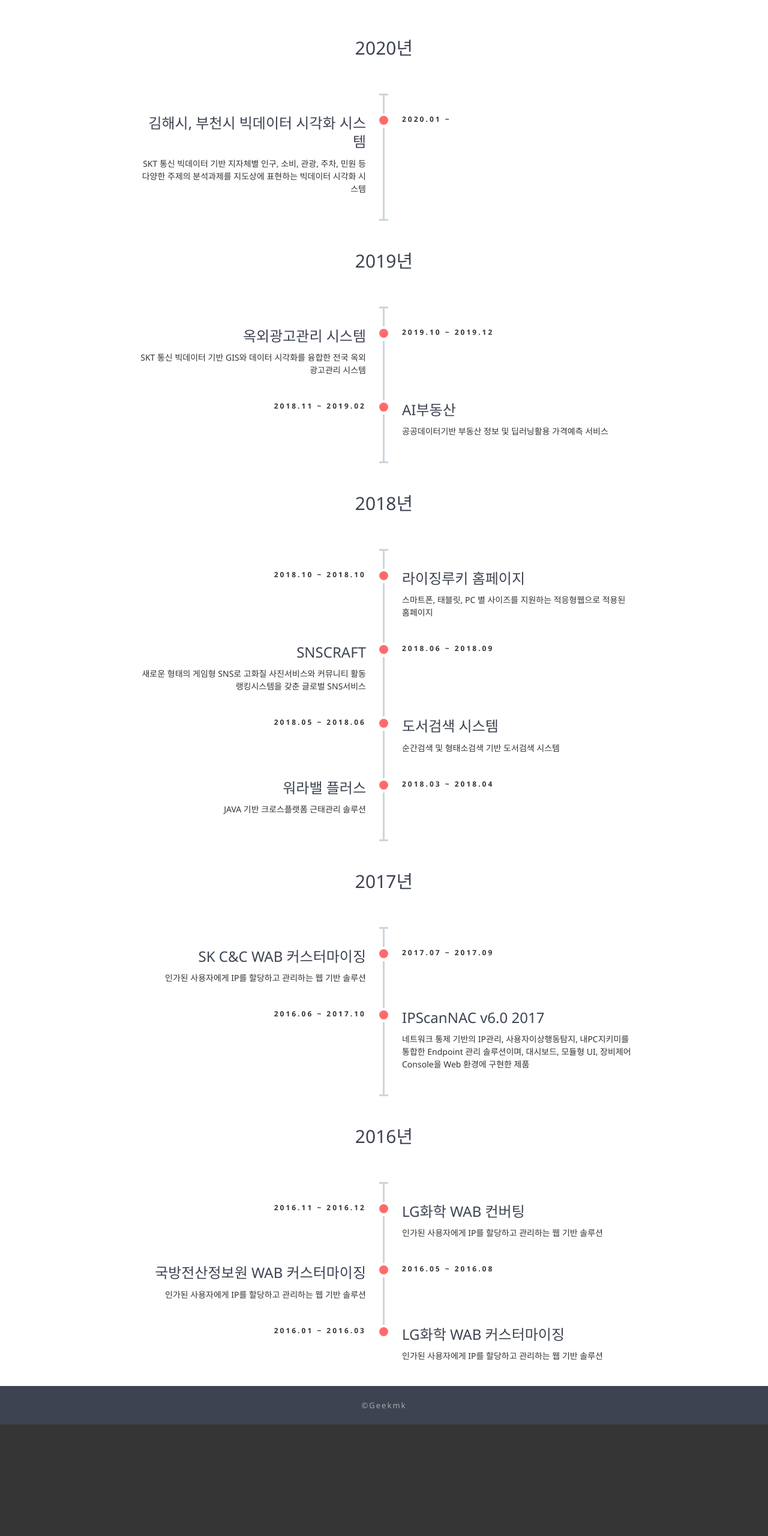
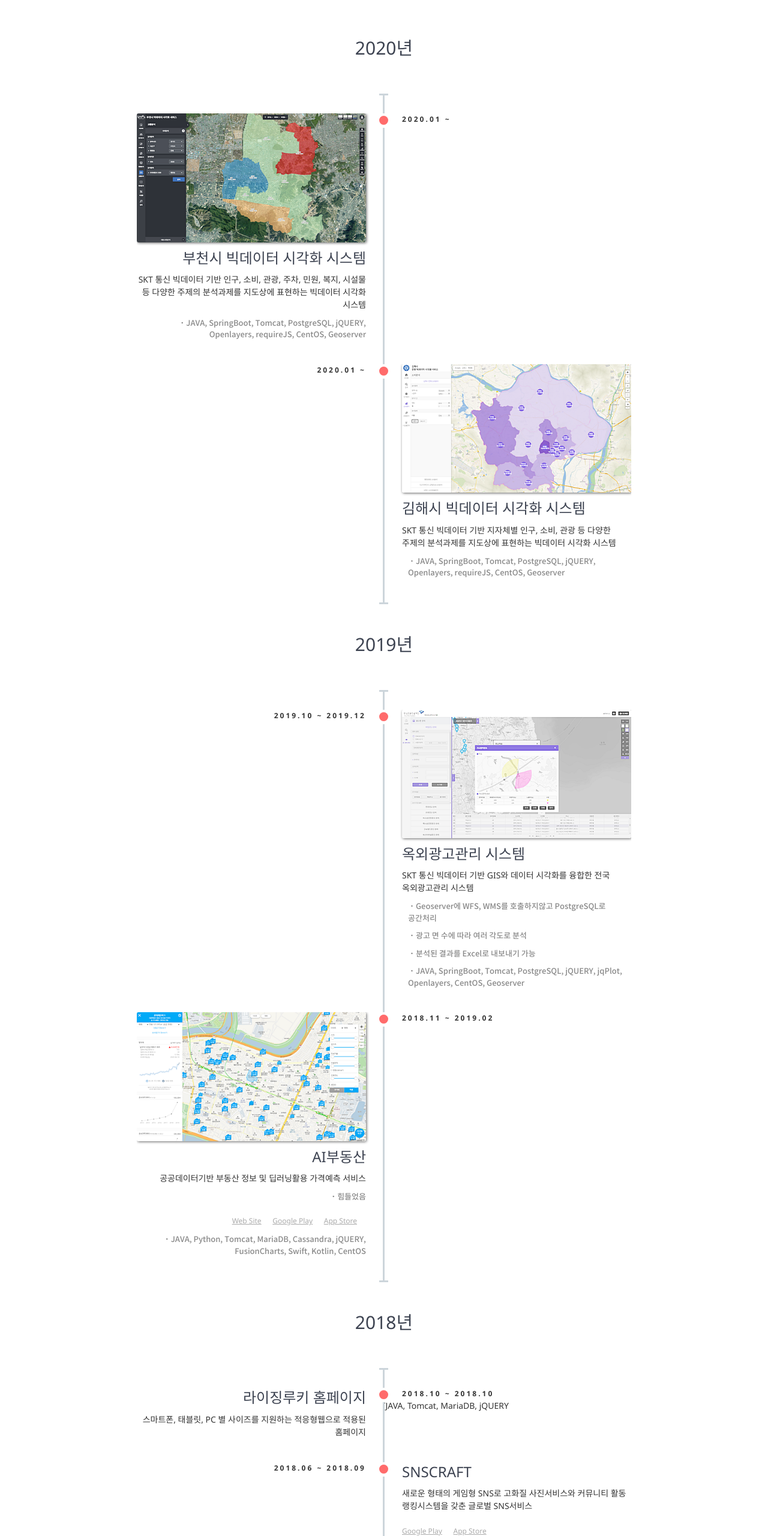
Before and after one commit to geekymk/portfolio, a plain HTML site: page index.html in a window 1280 px wide. Shown: the part 1294-3854 px from the top of the page at 60% size. Before the commit the page ends 3668 px from the top, so only its background shows below. Drawn offline with nearby package versions, Linux system fonts and the light colour scheme.

Commit message:
프로젝트 내용 업데이트

```diff
--- a/css/style.css
+++ b/css/style.css
@@ -22,10 +22,10 @@ html,body{margin: 0;padding: 0;height: 100%;background-color: #353535}
 .article-basic{background-color: #fff;padding: 100px 0 0 0;text-align: center;font-size: large}
 .main-footer{background-color: #3d4351;text-align: center;padding: 20px 0}
 .main-footer-line{margin: 2px 0}
-.copyright{font-size: small;color: #aaa;letter-spacing: 2px}
+.copyright{font-size: small;color: #aaa;letter-spacing: 1px}
 @media all and (min-width: 300px) and (max-width: 999px) {
   .menu{display: none}
-  .mobile-header{top: 20px;left: 25px;position: fixed;z-index: 10;display: block}
+  .mobile-header{top: 20px;left: 25px;position: fixed;z-index: 10;display: block;height: 35px;}
   .mobile-header a{color: #ccc;font-weight: bold;text-decoration: none;text-shadow: rgba(0,0,0,.3) 1px 7px 3px}
   .mobile-header:hover,.mobile-header:hover{opacity: .8;cursor: pointer}
 }
@@ -42,6 +42,9 @@ a:hover{color: #ff9a9a;text-decoration: none}
 .container-fluid .row:nth-child(even){background: #f1f4f5}
 .example-title{text-align: center;margin-bottom: 60px;padding: 3em 0;border-bottom: 1px solid #E4EAEC}
 .example-title p {margin: 0 auto;font-size: 16px;max-width: 400px}
+.ext-link{margin-top: 20px}
+.ext-link a{color: #aaa;text-decoration: underline;font-size: 12px;margin-right: 15px}
+.ext-link a:last-child{margin-left: 0}
 /*==================================
     TIMELINE
 ==================================*/
@@ -62,8 +65,11 @@ a:hover{color: #ff9a9a;text-decoration: none}
 .timeline-item:not(.period):hover .timeline-marker:before {background: transparent;border: 3px solid #FF6B6B}
 /*----- TIMELINE CONTENT -----*/
 .timeline-content {padding-bottom: 40px}
-.timeline-content p{line-height: 150%}
+.timeline-content img{border-radius: 3px;box-shadow: 1px 1px 4px #666;margin-bottom: 10px}
+.timeline-content p{line-height: 150%;word-break: keep-all}
+.timeline-content p.sub{color: #888;font-size: 13px;font-weight: 600;padding-left: 10px}
 .timeline-content p:last-child {margin-bottom: 0}
+.timeline-title{word-break: keep-all}
 /*----- TIMELINE PERIOD -----*/
 .period {padding: 0}
 .period .timeline-info {display: none}
--- a/index.html
+++ b/index.html
@@ -30,8 +30,6 @@
 	<div class="menu__wrap">
 		<span class="menu__name">Geek<b class="mk">mk</b></span>
 		<div class="menu__item"><a href="#about" class="menu__item__link"></a></div>
-		<!-- <div class="menu__item"><a href="#about" class="menu__item__link">소개</a></div> -->
-		<!-- <div class="menu__item"><a href="#about" class="menu__item__link">이력</a></div> -->
 	</div>
 </header>
 <header class="mobile-header">
@@ -70,8 +68,20 @@
                     <div class="timeline-info"><span>2020.01 ~</span></div>
                     <div class="timeline-marker"></div>
                     <div class="timeline-content">
-                        <h3 class="timeline-title">김해시, 부천시 빅데이터 시각화 시스템</h3>
-                        <p>SKT 통신 빅데이터 기반 지자체별 인구, 소비, 관광, 주차, 민원 등 다양한 주제의 분석과제를 지도상에 표현하는 빅데이터 시각화 시스템</p>
+						<a href="https://drive.google.com/drive/folders/12Pl7Knd32MmO8ifJZ1c0EZZLzGeXza0u?usp=sharing" target="_blank"><img src="img/1.png" width="100%" height="auto"/></a>
+                        <h3 class="timeline-title">부천시 빅데이터 시각화 시스템</h3>
+						<p>SKT 통신 빅데이터 기반 인구, 소비, 관광, 주차, 민원, 복지, 시설물 등 다양한 주제의 분석과제를 지도상에 표현하는 빅데이터 시각화 시스템</p>
+						<p class="sub">&dot;JAVA, SpringBoot, Tomcat, PostgreSQL, jQUERY, Openlayers, requireJS, CentOS, Geoserver</p>
+                    </div>
+				</li>
+				<li class="timeline-item">
+                    <div class="timeline-info"><span>2020.01 ~</span></div>
+                    <div class="timeline-marker"></div>
+                    <div class="timeline-content">
+						<a href="https://drive.google.com/drive/folders/1FERc_un4x_sr4fFWBYsbBuzsN48UyqX8?usp=sharing" target="_blank"><img src="img/2.png" width="100%" height="auto"/></a>
+                        <h3 class="timeline-title">김해시 빅데이터 시각화 시스템</h3>
+						<p>SKT 통신 빅데이터 기반 지자체별 인구, 소비, 관광 등 다양한 주제의 분석과제를 지도상에 표현하는 빅데이터 시각화 시스템</p>
+						<p class="sub">&dot;JAVA, SpringBoot, Tomcat, PostgreSQL, jQUERY, Openlayers, requireJS, CentOS, Geoserver</p>
                     </div>
 				</li>
 				<li class="timeline-item period">
@@ -85,16 +95,29 @@
                     <div class="timeline-info"><span>2019.10 ~ 2019.12</span></div>
                     <div class="timeline-marker"></div>
                     <div class="timeline-content">
+						<a href="https://drive.google.com/drive/folders/1eZ_LBvc9nsaReRgMhfachesuG3_fiRWH?usp=sharing" target="_blank"><img src="img/3.png" width="100%" height="auto"/></a>
                         <h3 class="timeline-title">옥외광고관리 시스템</h3>
 						<p>SKT 통신 빅데이터 기반 GIS와 데이터 시각화를 융합한 전국 옥외광고관리 시스템</p>
+						<p class="sub">&dot;Geoserver에 WFS, WMS를 호출하지않고 PostgreSQL로 공간처리</p>
+						<p class="sub">&dot;광고 면 수에 따라 여러 각도로 분석</p>
+						<p class="sub">&dot;분석된 결과를 Excel로 내보내기 가능</p>
+						<p class="sub">&dot;JAVA, SpringBoot, Tomcat, PostgreSQL, jQUERY, jqPlot, Openlayers, CentOS, Geoserver</p>
                     </div>
 				</li>
 				<li class="timeline-item">
                     <div class="timeline-info"><span>2018.11 ~ 2019.02</span></div>
                     <div class="timeline-marker"></div>
                     <div class="timeline-content">
+						<a href="https://drive.google.com/drive/folders/1KKWk9bT4Ct_CTw31laHh1U4LWY4C-eXO?usp=sharing" target="_blank"><img src="img/4.png" width="100%" height="auto"/></a>
                         <h3 class="timeline-title">AI부동산</h3>
 						<p>공공데이터기반 부동산 정보 및 딥러닝활용 가격예측 서비스</p>
+						<p class="sub">&dot;힘들었음</p>
+						<p class="ext-link">
+							<a href="https://risingrookie.com" target="_black">Web Site</a>
+							<a href="https://play.google.com/store/apps/details?id=com.risingrookie.budongsan&hl=ko" target="_black">Google Play</a>
+							<a href="https://apps.apple.com/kr/app/ai%EB%B6%80%EB%8F%99%EC%82%B0/id1447468926" target="_black">App Store</a>
+						</p>
+						<p class="sub">&dot;JAVA, Python, Tomcat, MariaDB, Cassandra, jQUERY, FusionCharts, Swift, Kotlin, CentOS</p>
                     </div>
 				</li>
 				<li class="timeline-item period">
@@ -111,6 +134,7 @@
                         <h3 class="timeline-title">라이징루키 홈페이지</h3>
                         <p>스마트폰, 태블릿, PC 별 사이즈를 지원하는 적응형웹으로 적용된 홈페이지</p>
 					</div>
+					<p class="sub">&dot;JAVA, Tomcat, MariaDB, jQUERY</p>
 				</li>
 				<li class="timeline-item">
                     <div class="timeline-info"><span>2018.06 ~ 2018.09</span></div>
@@ -118,6 +142,11 @@
                     <div class="timeline-content">
                         <h3 class="timeline-title">SNSCRAFT</h3>
 						<p>새로운 형태의 게임형 SNS로 고화질 사진서비스와 커뮤니티 활동 랭킹시스템을 갖춘 글로벌 SNS서비스</p>
+						<p class="ext-link">
+							<a href="https://play.google.com/store/apps/details?id=com.risingrookie.snscraft&hl=ko" target="_black">Google Play</a>
+							<a href="https://apps.apple.com/kr/app/snscraft/id1435570842" target="_black">App Store</a>
+						</p>
+						<p class="sub">&dot;JAVA, Tomcat, MariaDB, jQUERY, Swift, Kotlin</p>
                     </div>
 				</li>
 				<li class="timeline-item">
@@ -125,7 +154,8 @@
                     <div class="timeline-marker"></div>
                     <div class="timeline-content">
                         <h3 class="timeline-title">도서검색 시스템</h3>
-                        <p>순간검색 및 형태소검색 기반 도서검색 시스템</p>
+						<p>KOLAS순간검색 및 형태소검색 기반 도서검색 시스템</p>
+						<p class="sub">&dot;JAVA, Tomcat, Oracle, MaraiDB, jQUERY</p>
                     </div>
 				</li>
 				<li class="timeline-item">
@@ -133,7 +163,9 @@
                     <div class="timeline-marker"></div>
                     <div class="timeline-content">
                         <h3 class="timeline-title">워라밸 플러스</h3>
-                        <p>JAVA 기반 크로스플랫폼 근태관리 솔루션</p>
+						<p>크로스플랫폼 근태관리 솔루션</p>
+						<p class="sub">&dot;JAVA기반으로 Windows, mac OS, Linux 를 모두 지원</p>
+						<p class="sub">&dot;JAVA, Tomcat, JavaFX, MariaDB, jQUERY, FusionCharts, CentOS</p>
                     </div>
 				</li>
 				<li class="timeline-item period">
@@ -149,6 +181,7 @@
                     <div class="timeline-content">
                         <h3 class="timeline-title">SK C&C WAB 커스터마이징</h3>
 						<p>인가된 사용자에게 IP를 할당하고 관리하는 웹 기반 솔루션</p>
+						<p class="sub">&dot;JAVA, Struts, MSSQL, jQUERY</p>
                     </div>
 				</li>
 				<li class="timeline-item">
@@ -157,6 +190,9 @@
                     <div class="timeline-content">
                         <h3 class="timeline-title">IPScanNAC v6.0 2017</h3>
 						<p>네트워크 통제 기반의 IP관리, 사용자이상행동탐지, 내PC지키미를 통합한 Endpoint 관리 솔루션이며, 대시보드, 모듈형 UI, 장비제어 Console을 Web 환경에 구현한 제품</p>
+						<p class="sub">&dot;대시보드로 네트워크 자원 모니터링</p>
+						<p class="sub">&dot;어플라이언스 장비로 시스템 리소스 수정을 Web 통해 작업</p>
+						<p class="sub">&dot;JAVA, Struts, Tomcat, MariaDB, jQUERY, FusionCharts, Ubuntu</p>
                     </div>
 				</li>
 				<li class="timeline-item period">
@@ -170,8 +206,10 @@
                     <div class="timeline-info"><span>2016.11 ~ 2016.12</span></div>
                     <div class="timeline-marker"></div>
                     <div class="timeline-content">
-                        <h3 class="timeline-title">LG화학 WAB 컨버팅</h3>
+                        <h3 class="timeline-title">LG화학 WAB JAVA 컨버팅</h3>
 						<p>인가된 사용자에게 IP를 할당하고 관리하는 웹 기반 솔루션</p>
+						<p class="sub">&dot;ASP로 구현된 구 시스템을 고객사 보안 요구사항에 따라 JAVA로 컨버팅</p>
+						<p class="sub">&dot;JAVA, Struts, MSSQL, jQUERY</p>
                     </div>
 				</li>
 				<li class="timeline-item">
@@ -180,6 +218,8 @@
                     <div class="timeline-content">
                         <h3 class="timeline-title">국방전산정보원 WAB 커스터마이징</h3>
 						<p>인가된 사용자에게 IP를 할당하고 관리하는 웹 기반 솔루션</p>
+						<p class="sub">&dot;HTML5 표준 도입으로 ASP DCOM 버전의 API를 JAVA로 컨버팅</p>
+						<p class="sub">&dot;JAVA, ASP, MSSQL, jQUERY</p>
                     </div>
 				</li>
 				<li class="timeline-item">
@@ -188,6 +228,9 @@
                     <div class="timeline-content">
                         <h3 class="timeline-title">LG화학 WAB 커스터마이징</h3>
 						<p>인가된 사용자에게 IP를 할당하고 관리하는 웹 기반 솔루션</p>
+						<p class="sub">&dot;조직도와 연동되어 부서, 직급별 결재처리</p>
+						<p class="sub">&dot;SSO연동</p>
+						<p class="sub">&dot;ASP, MSSQL, jQUERY</p>
                     </div>
 				</li>
             </ul>
@@ -195,7 +238,7 @@
     </div>
 </article>
 <footer class="main-footer">
-    <p class="main-footer-line"><span class="copyright">&copy;Geekmk</span></p>
+    <p class="main-footer-line"><a href="mailto:geekmk@daum.net"><span class="copyright">&copy;&nbsp;Geekmk</span></a></p>
 </footer>
 </script>
 </body>
```
Also changed, not shown: img/1.png (added), img/2.png (added), img/3.png (added), img/4.png (added), img/me4.jpg (deleted). Lines whose indentation alone changed are shown as unchanged.
